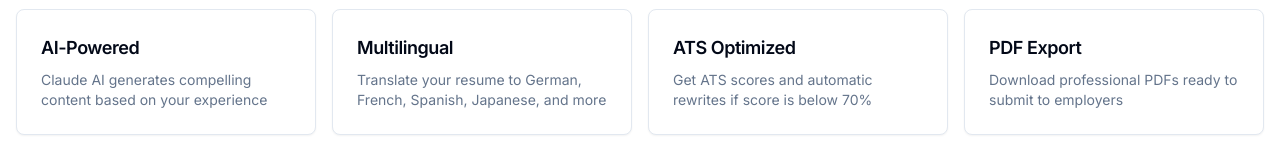
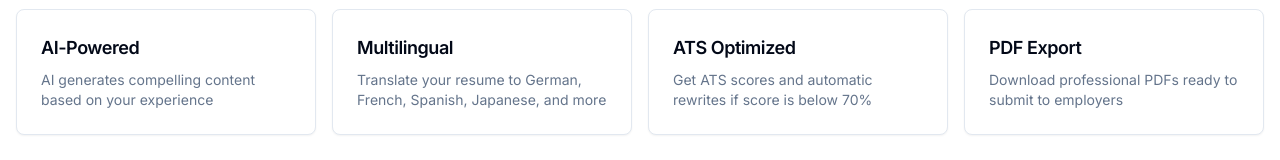
Before and after one commit to Lakshit-Gupta/Global_Career, a Next.js app: page /resume in a window 1280 px wide. Shown: the part 512-672 px from the top of the page. Built offline with nearby package versions, Linux system fonts and the light colour scheme.

Commit message:
chore: remove remaining Claude/Anthropic references, update docs for OpenRouter

```diff
--- a/src/app/api/interview/[sessionId]/end/route.ts
+++ b/src/app/api/interview/[sessionId]/end/route.ts
@@ -54,7 +54,7 @@
         .eq("id", sessionId);
     }
 
-    // Generate feedback with Claude
+    // Generate feedback with LLM
     const feedbackText = await callLLM({
       system:
         "You are an expert interview coach. Analyze the interview transcript and provide detailed, constructive feedback. Return ONLY valid JSON.",
--- a/src/app/api/interview/[sessionId]/message/route.ts
+++ b/src/app/api/interview/[sessionId]/message/route.ts
@@ -70,7 +70,7 @@
       );
     }
 
-    // Build conversation history for Claude
+    // Build conversation history for LLM
     const conversationHistory = previousMessages.map((m) => ({
       role: m.role as "user" | "assistant",
       content: m.content,
--- a/src/app/resume/page.tsx
+++ b/src/app/resume/page.tsx
@@ -102,7 +102,7 @@
             {
               title: "AI-Powered",
               description:
-                "Claude AI generates compelling content based on your experience",
+                "AI generates compelling content based on your experience",
             },
             {
               title: "Multilingual",
```
Also changed, not shown: 1 other file (tests, documents, lock files or other folders).
